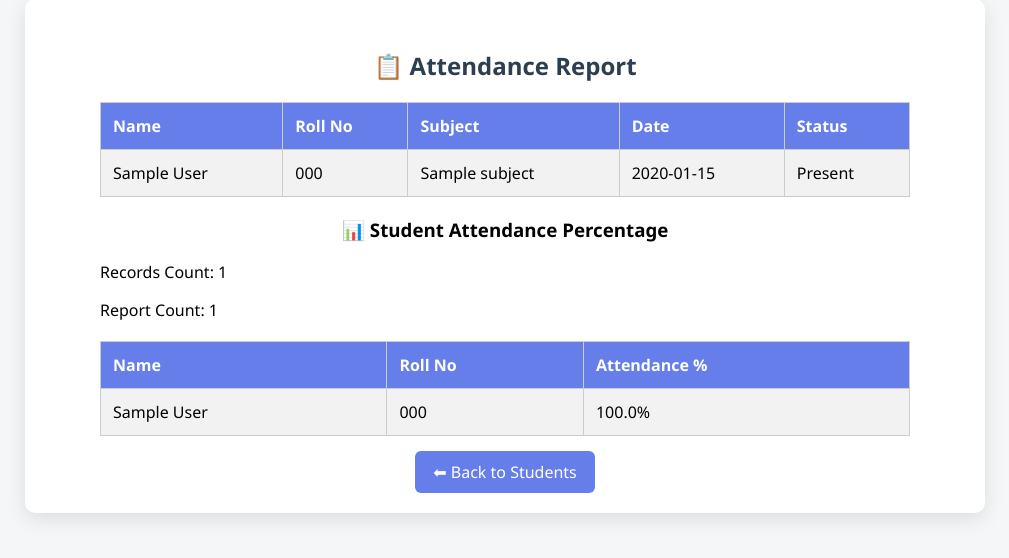
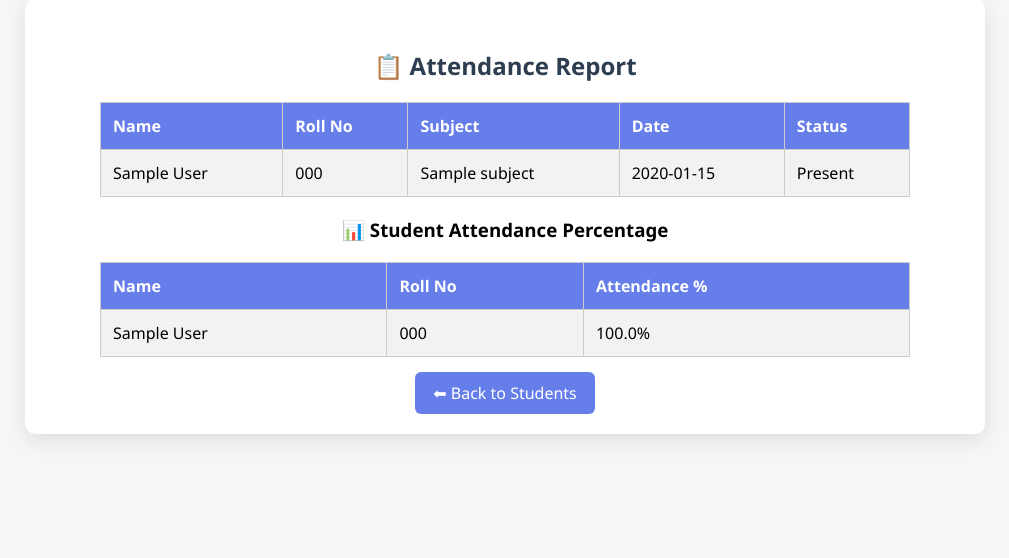
Before and after one commit to vimalunnikrishnan/smart-attendance-system, a Flask app: page /attendance-report in a window 1280 px wide. Shown: the part 93-651 px from the top of the page, without its empty margins (135-1144 px from the left). Run offline with Flask 3, Linux system fonts and the light colour scheme; a user stored in the database is signed in; tables that the repository leaves empty hold one stand-in row (values such as "Sample post").

```diff
--- a/app/templates/attendance_report.html
+++ b/app/templates/attendance_report.html
@@ -84,8 +84,7 @@
          Student Percentage Table
     ========================== -->
     <h3>📊 Student Attendance Percentage</h3>
-    <p>Records Count: {{ records|length }}</p>
-    <p>Report Count: {{ report|length }}</p>
+
     <table>
         <tr>
             <th>Name</th>
```
